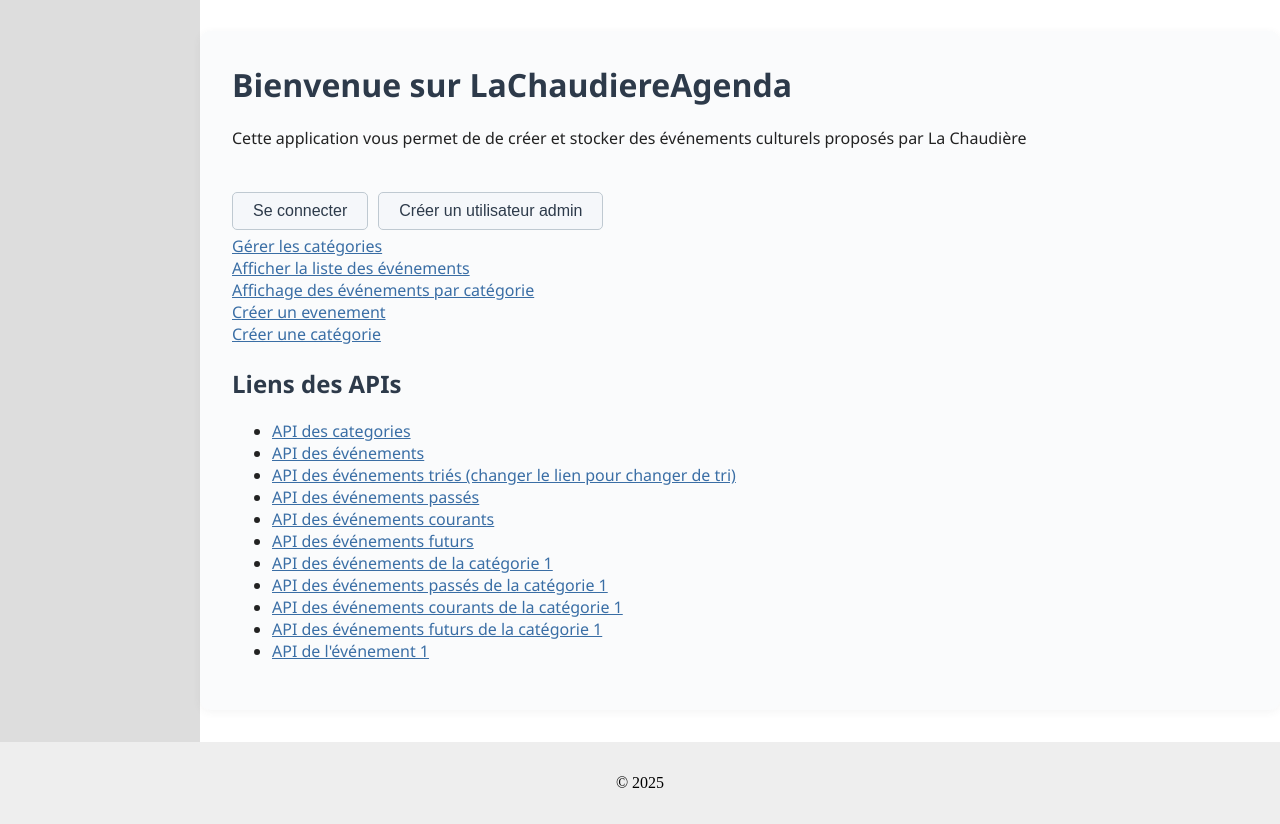
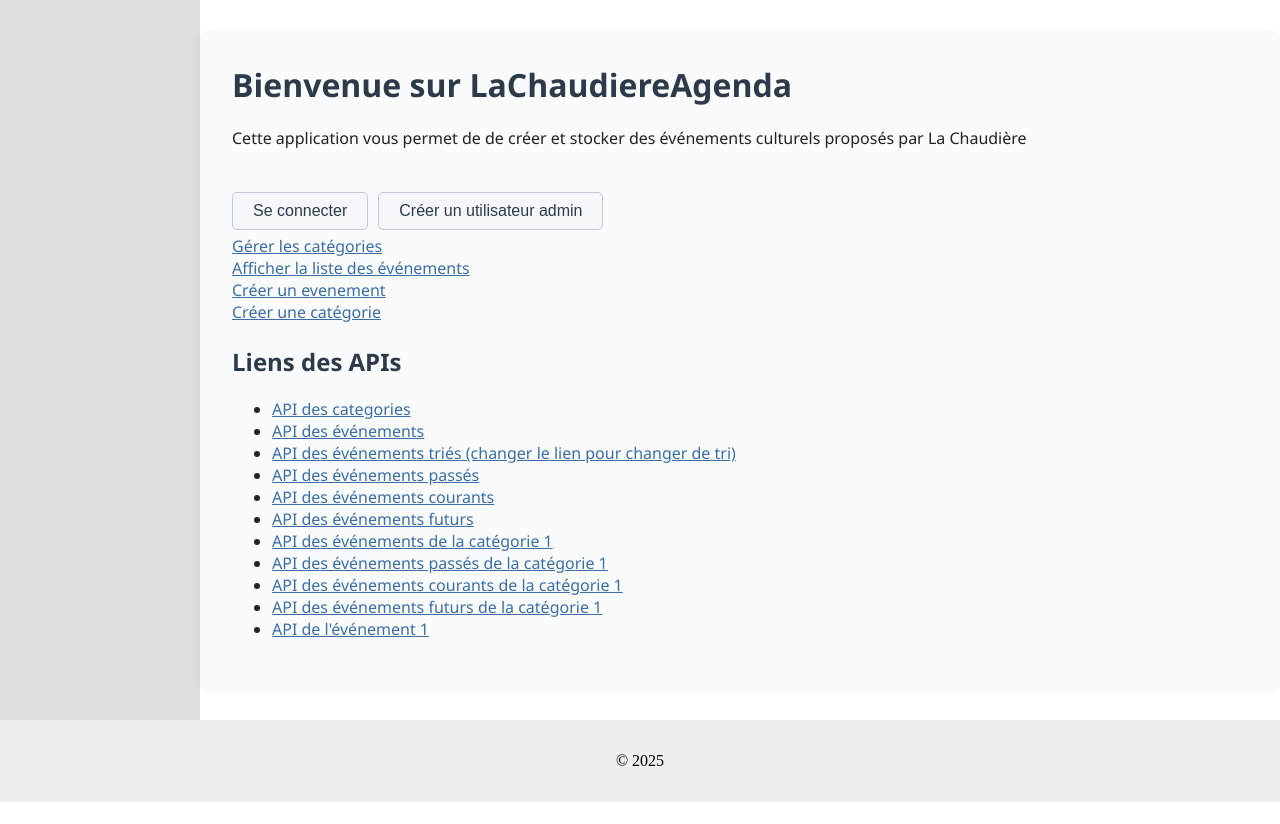
Before and after one commit to Quent1540/SAE-LaChaudiere-, a PHP site: template lachaudiere/src/webui/views/home.twig in a window 1280 px wide. Shown: the part 119-943 px from the top of the page. After the commit the page ends 921 px from the top, so only its background shows below. Run offline with PHP 8.4, Linux system fonts and the light colour scheme; the template is opened without the code that fills it, so the values that code supplies are empty; some libraries are stand-ins or nearby versions.

Commit message:
lien inutile

```diff
--- a/lachaudiere/src/webui/views/home.twig
+++ b/lachaudiere/src/webui/views/home.twig
@@ -23,8 +23,6 @@
          <br>
         <a href="/evenements">Afficher la liste des événements</a>
         <br>
-        <a href="/categories">Affichage des événements par catégorie</a>
-        <br>
         <a href="/evenement/create">Créer un evenement</a>
         <br>
         <a href="/categorie/create">Créer une catégorie</a>
```
